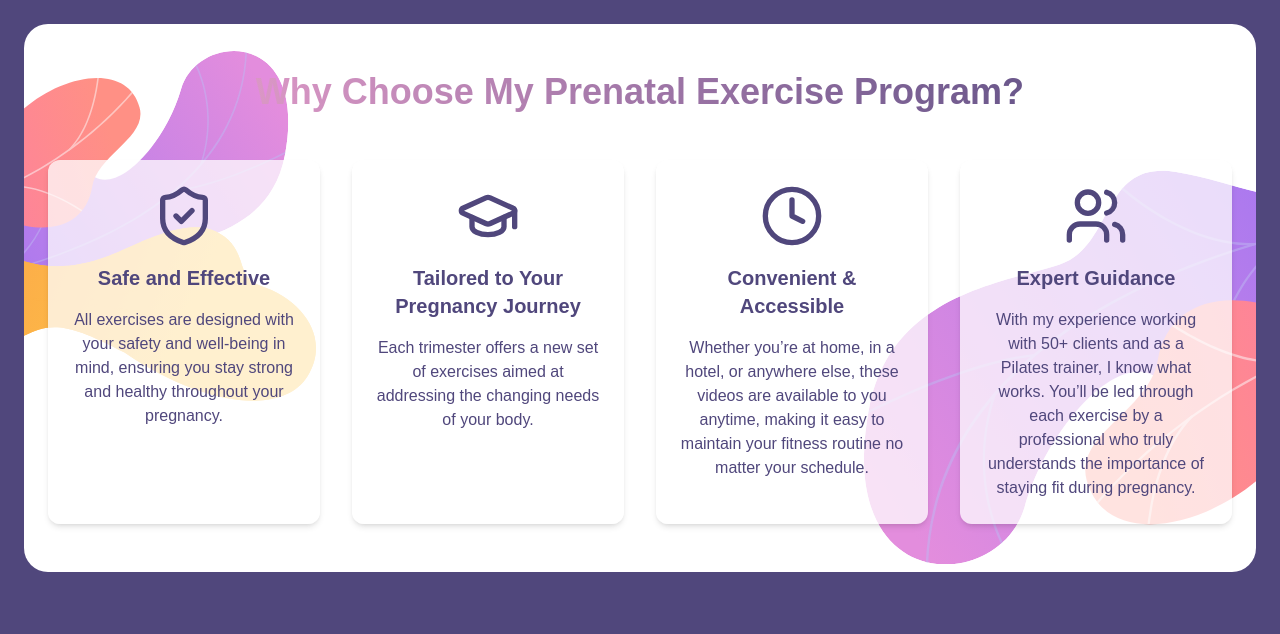
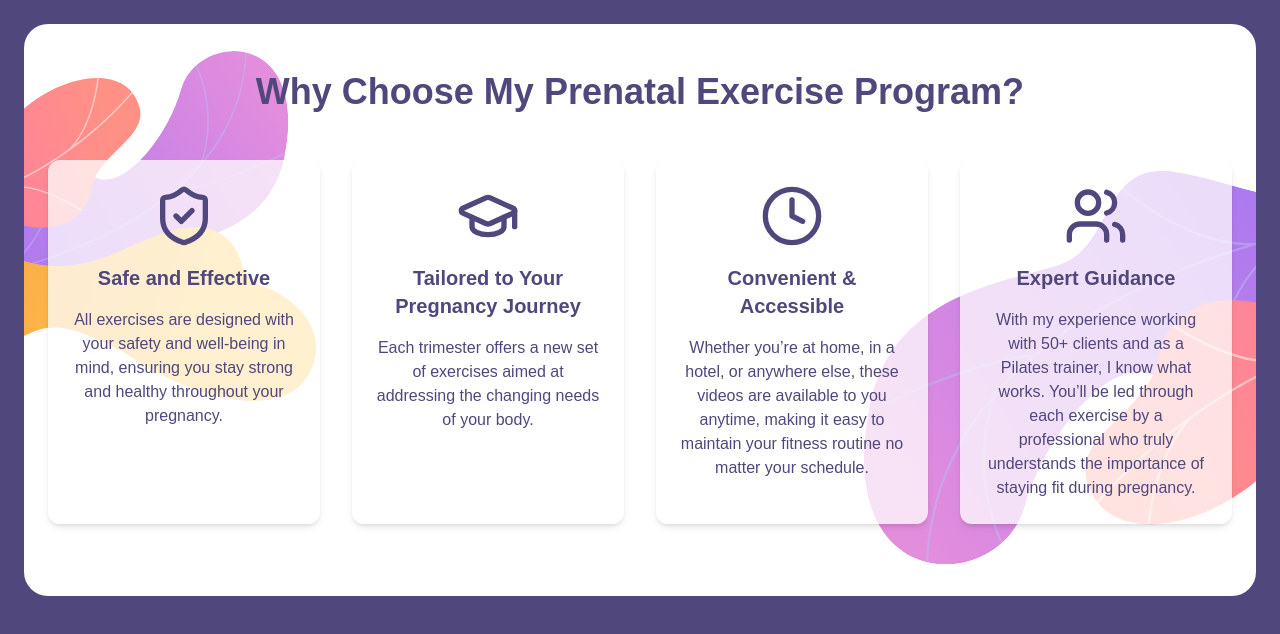
Before and after one commit to mayuri06b/health-app-frontend, a Next.js app: page /howItWorks in a window 1280 px wide. Shown: the top 634 px of the page. Built offline with nearby package versions, Linux system fonts and the light colour scheme.

Commit message:
home page update1

```diff
--- /dev/null
+++ b/app/home/page.jsx
@@ -0,0 +1,9 @@
+import React from 'react'
+
+export default function HomePage() {
+  return (
+    <div>
+
+    </div>
+  )
+}
--- a/app/howItWorks/page.jsx
+++ b/app/howItWorks/page.jsx
@@ -57,7 +57,7 @@ export default function HowItWorksPage() {
       />
 
       <div className="mb-12 text-center relative z-10 px-4">
-        <h1 className="text-3xl md:text-4xl font-bold bg-gradient-to-r from-[#F9A8D4] to-[#50477C] bg-clip-text text-transparent">
+        <h1 className="text-3xl md:text-4xl font-bold text-[#50477C]">
           Why Choose My Prenatal Exercise Program?
         </h1>
       </div>
@@ -76,6 +76,7 @@ export default function HowItWorksPage() {
           </div>
         ))}
       </div>
+      <br/>
     </div>
   );
 }
--- a/app/page.js
+++ b/app/page.js
@@ -5,12 +5,14 @@ import ReviewPage from "./Review/page";
 import Whypage from "./WhyUs/page";
 import BonusPage from "./bonuses/page";
 import HowItWorksPage from "./howItWorks/page";
+import HomePage from "./home/page";
 
 export default function Home() {
   return (
     <>
     <div className='p-6'>
     <Navbar />
+    <HomePage />
     <AboutPage />
     </div>
   <ProgramPage />
```
